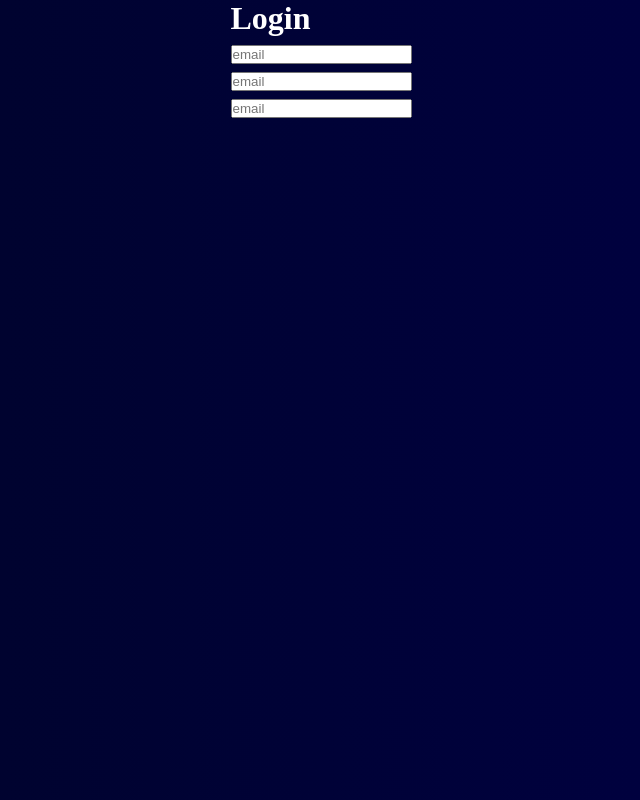
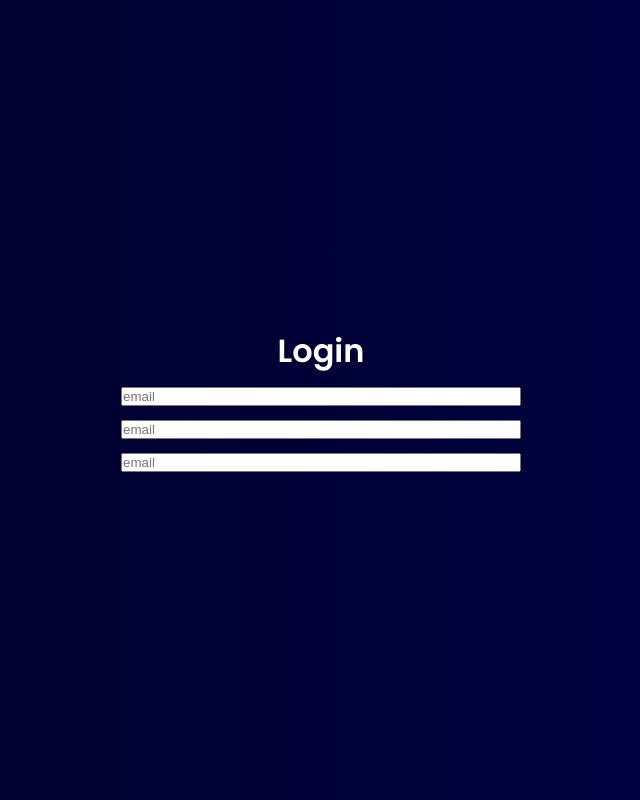
Before and after one commit to BigBen3/Sveltekit-Firebase, a SvelteKit app: page / in a window 1280 px wide. Shown: the whole page, without its empty margins (319-959 px from the left). Built offline with nearby package versions, Linux system fonts and the light colour scheme.

Commit message:
more css

```diff
--- a/src/app.html
+++ b/src/app.html
@@ -5,11 +5,19 @@
 		<link rel="icon" href="%sveltekit.assets%/favicon.png" />
 		<meta name="viewport" content="width=device-width" />
 		%sveltekit.head%
+
+		<link rel="preconnect" href="https://fonts.googleapis.com">
+		<link rel="preconnect" href="https://fonts.gstatic.com" crossorigin>
+		<link href="https://fonts.googleapis.com/css2?family=Poppins:wght@100;200;300;400;500;600&display=swap" rel="stylesheet">
 		<style>
 			*{
 				box-sizing: border-box;
 				padding: 0;
 				margin: 0;
+			}
+
+			html {
+				font-family: 'Poppins', sans-serif;
 			}
 		</style>
 	</head>
--- a/src/components/Authenticate.svelte
+++ b/src/components/Authenticate.svelte
@@ -17,14 +17,26 @@
     .auth-container {
         display: flex;
         flex-direction: column;
-        align-items:center;
+        align-items: center;
         justify-content: center;
+        flex: 1;
+        padding: 24px;
     }
     form {
-        display:flex;
+        display: flex;
         flex-direction: column;
         gap: 8px;
+        width: 400px;
+        max-width: 100%;
+        margin: 0 auto;
+    }
 
+    form input{
+        width: 100%;
+    }
+
+    h1{
+        text-align: center;
     }
 
 
```
Also changed, not shown: src/routes/+layout.svelte (indentation only).
